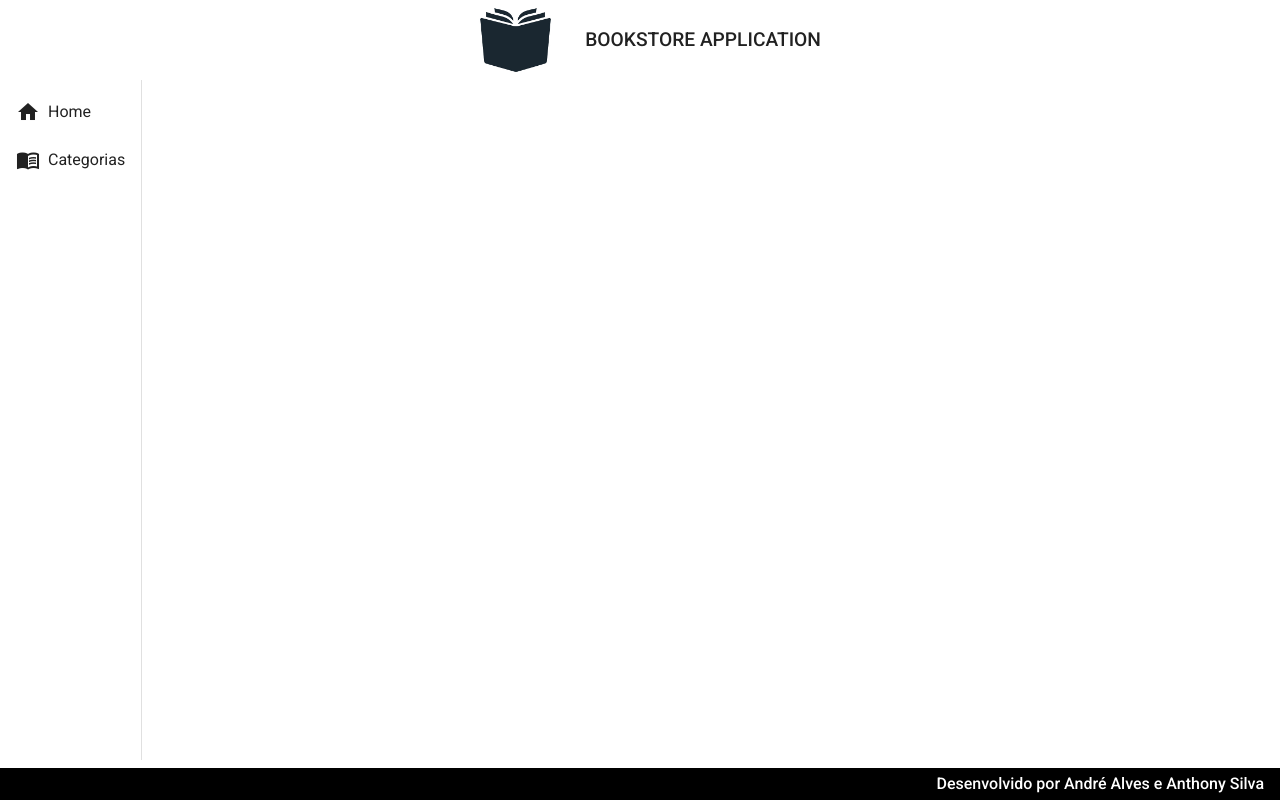
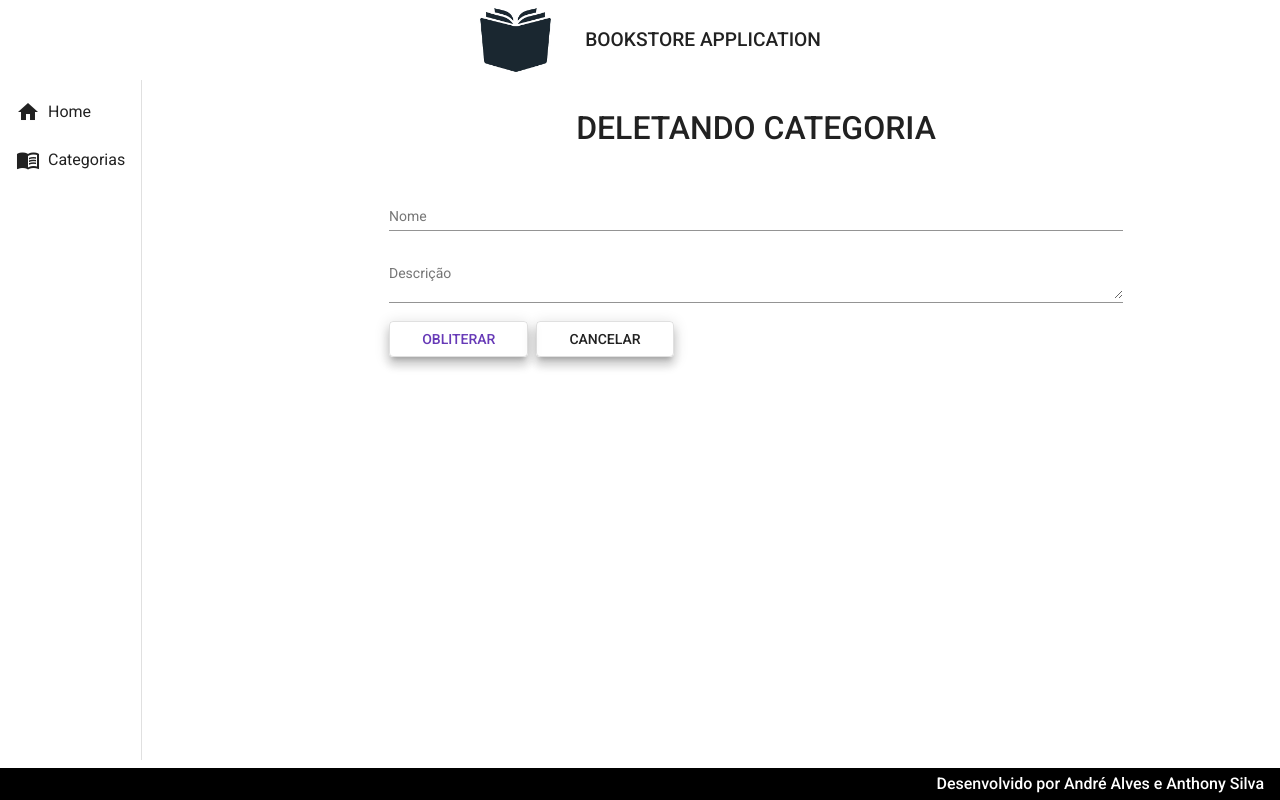
Before and after one commit to aptandre/bookstore-front, an Angular app: page /categorias/delete/1 in a window 1280 px wide. Before the commit this address led to /. Built offline with nearby package versions, Linux system fonts and the light colour scheme; no server answers.

Commit message:
Nunca foi sorte, sempre foi Deus

```diff
--- a/src/app/app-routing.module.ts
+++ b/src/app/app-routing.module.ts
@@ -1,6 +1,7 @@
 import { Component, NgModule } from '@angular/core';
 import { RouterModule, Routes } from '@angular/router';
 import { CategoriaCreateComponent } from './components/views/categoria/categoria/categoria-create/categoria-create.component';
+import { CategoriaDeleteComponent } from './components/views/categoria/categoria/categoria-delete/categoria-delete.component';
 import { CategoriaReadComponent } from './components/views/categoria/categoria/categoria-read/categoria-read.component';
 import { HomeComponent } from './components/views/home/home.component';
 
@@ -16,6 +17,10 @@
  {
    path: 'categorias/create',
    component: CategoriaCreateComponent
+ },
+ {
+   path: 'categorias/delete/:id',
+   component: CategoriaDeleteComponent
  }
 ];
 
--- a/src/app/app.module.ts
+++ b/src/app/app.module.ts
@@ -24,6 +24,7 @@
 import {MatInputModule} from '@angular/material/input';
 import {MatFormFieldModule} from '@angular/material/form-field';
 import {MatSnackBarModule} from '@angular/material/snack-bar';
+import { CategoriaDeleteComponent } from './components/views/categoria/categoria/categoria-delete/categoria-delete.component';
 
 
 
@@ -38,7 +39,8 @@
     NavComponent,
     HomeComponent,
     CategoriaReadComponent,
-    CategoriaCreateComponent
+    CategoriaCreateComponent,
+    CategoriaDeleteComponent
   ],
   imports: [
     BrowserModule,
--- a/src/app/components/views/categoria/categoria/categoria-create/categoria-create.component.ts
+++ b/src/app/components/views/categoria/categoria/categoria-create/categoria-create.component.ts
@@ -26,7 +26,7 @@
       this.router.navigate(['categorias']);
       this.service.mensagem('Categoria criada com sucesso!');
     }, err => {
-      for(let i = 0; i < err.error.errors.lengthh; i++) {
+      for(let i = 0; i < err.error.errors.length; i++) {
         this.service.mensagem(err.error.errors[i].message)
       }
     })
--- /dev/null
+++ b/src/app/components/views/categoria/categoria/categoria-delete/categoria-delete.component.css
@@ -0,0 +1,27 @@
+form {
+    text-align: center;
+    width: 70%;
+    margin: 2rem auto 0;
+}
+
+h1 {
+    font-size: 2rem;
+    font-weight: 500;
+    margin-bottom: 3rem;
+}
+
+.form {
+    width: 100%;
+
+}
+
+.buttons {
+    width: 100%;
+    text-align: start;
+}
+
+button {
+    margin-right: .5rem;
+    padding-right: 2rem;
+    padding-left: 2rem;
+}
--- /dev/null
+++ b/src/app/components/views/categoria/categoria/categoria-delete/categoria-delete.component.html
@@ -0,0 +1,18 @@
+<form action="">
+    <h1>DELETANDO CATEGORIA</h1>
+
+    <mat-form-field class="form">
+        <mat-label>Nome</mat-label>
+        <input matInput [(ngModel)]="categoria.nome" type="text" name="nome">
+    </mat-form-field>
+
+    <mat-form-field class="form">
+        <mat-label>Descrição</mat-label>
+        <textarea matInput [(ngModel)]="categoria.descricao" type="text" name="descricao"></textarea>
+    </mat-form-field>
+
+    <div class="buttons">
+        <button (click)="delete()" mat-stroked-button class="mat-elevation-z8" color="primary">OBLITERAR</button>
+        <button (click)="cancel()" mat-stroked-button class="mat-elevation-z8" color="warning">CANCELAR</button>
+    </div>
+</form>
--- /dev/null
+++ b/src/app/components/views/categoria/categoria/categoria-delete/categoria-delete.component.ts
@@ -0,0 +1,45 @@
+import { Component, OnInit } from '@angular/core';
+import { ActivatedRoute, Router } from '@angular/router';
+import { Categoria } from '../categoria.models';
+import { CategoriaService } from '../categoria.service';
+
+@Component({
+  selector: 'app-categoria-delete',
+  templateUrl: './categoria-delete.component.html',
+  styleUrls: ['./categoria-delete.component.css']
+})
+export class CategoriaDeleteComponent implements OnInit {
+
+  categoria: Categoria = {
+   id: '',
+   nome: '',
+   descricao: ''
+  }
+
+  constructor(private service: CategoriaService, private route: ActivatedRoute, private router: Router) { }
+
+  ngOnInit(): void {
+    this.categoria.id = this.route.snapshot.paramMap.get('id')!
+    this.findById()
+  }
+
+  findById(): void {
+    this.service.findById(this.categoria.id!).subscribe((resposta => {
+      this.categoria.nome = resposta.nome
+      this.categoria.descricao = resposta.descricao
+    }))
+  }
+
+  delete(): void {
+    this.service.delete(this.categoria.id!).subscribe((resposta) => {
+      this.router.navigate(['categorias'])
+      this.service.mensagem('Categoria deletada com sucesso!')
+    }, err => {
+      this.service.mensagem(err.error.error)
+    })
+  }
+
+  cancel(): void {
+    this.router.navigate(['categorias'])
+  }
+}
--- a/src/app/components/views/categoria/categoria/categoria-read/categoria-read.component.html
+++ b/src/app/components/views/categoria/categoria/categoria-read/categoria-read.component.html
@@ -41,7 +41,7 @@
                     <a class="edit" href="">
                         <i class="material-icons">edit</i>
                     </a>
-                    <a class="deletion" href="">
+                    <a class="deletion" routerLink="delete/{{ row.id }}">
                         <i class="material-icons">delete</i>
                     </a>
                 </td>
--- a/src/app/components/views/categoria/categoria/categoria.service.ts
+++ b/src/app/components/views/categoria/categoria/categoria.service.ts
@@ -16,9 +16,20 @@
 
   findAll():Observable<Categoria[]> {
     // Colquei a barra aqui mas não resolveu
-    const url = `${this.baseUrl}categorias`
+    const url = `${this.baseUrl}/categorias`
     console.log(url)
     return this.http.get<Categoria[]>(url)
+  }
+
+  // aula 42
+  findById(id: String): Observable<Categoria> {
+    const url = `${this.baseUrl}/categorias/${id}`;
+    return this.http.get<Categoria>(url);
+  }
+
+  delete(id: String): Observable<void> {
+    const url = `${this.baseUrl}/categorias/${id}`;
+    return this.http.delete<void>(url)
   }
 
   // aula 39
--- a/src/environments/environment.ts
+++ b/src/environments/environment.ts
@@ -4,7 +4,7 @@
 
 export const environment = {
   production: false,
-  baseUrl: 'https://my-bookstore-virtus.herokuapp.com/'
+  baseUrl: 'https://my-bookstore-virtus.herokuapp.com'
 };
 
 /*
```
